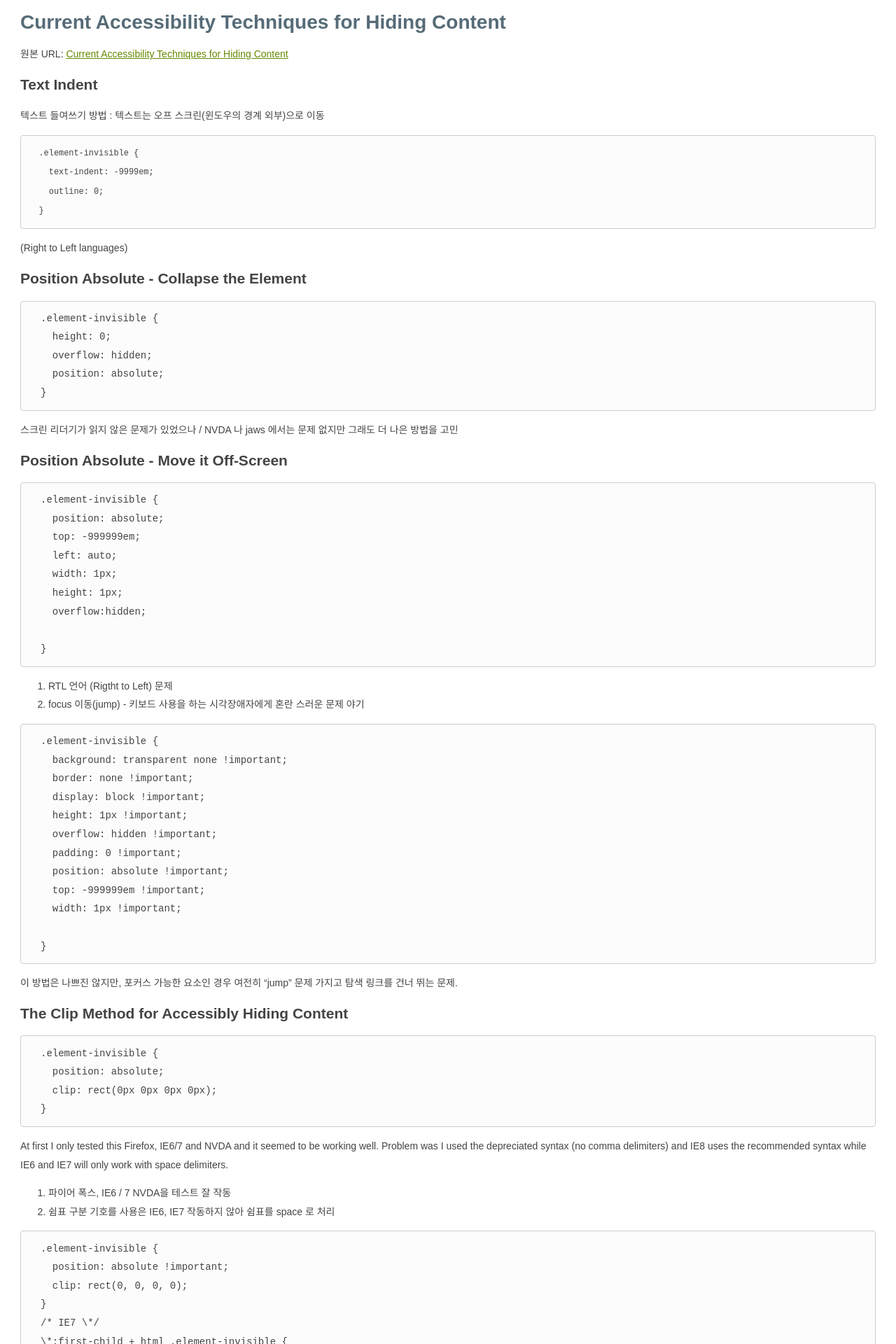
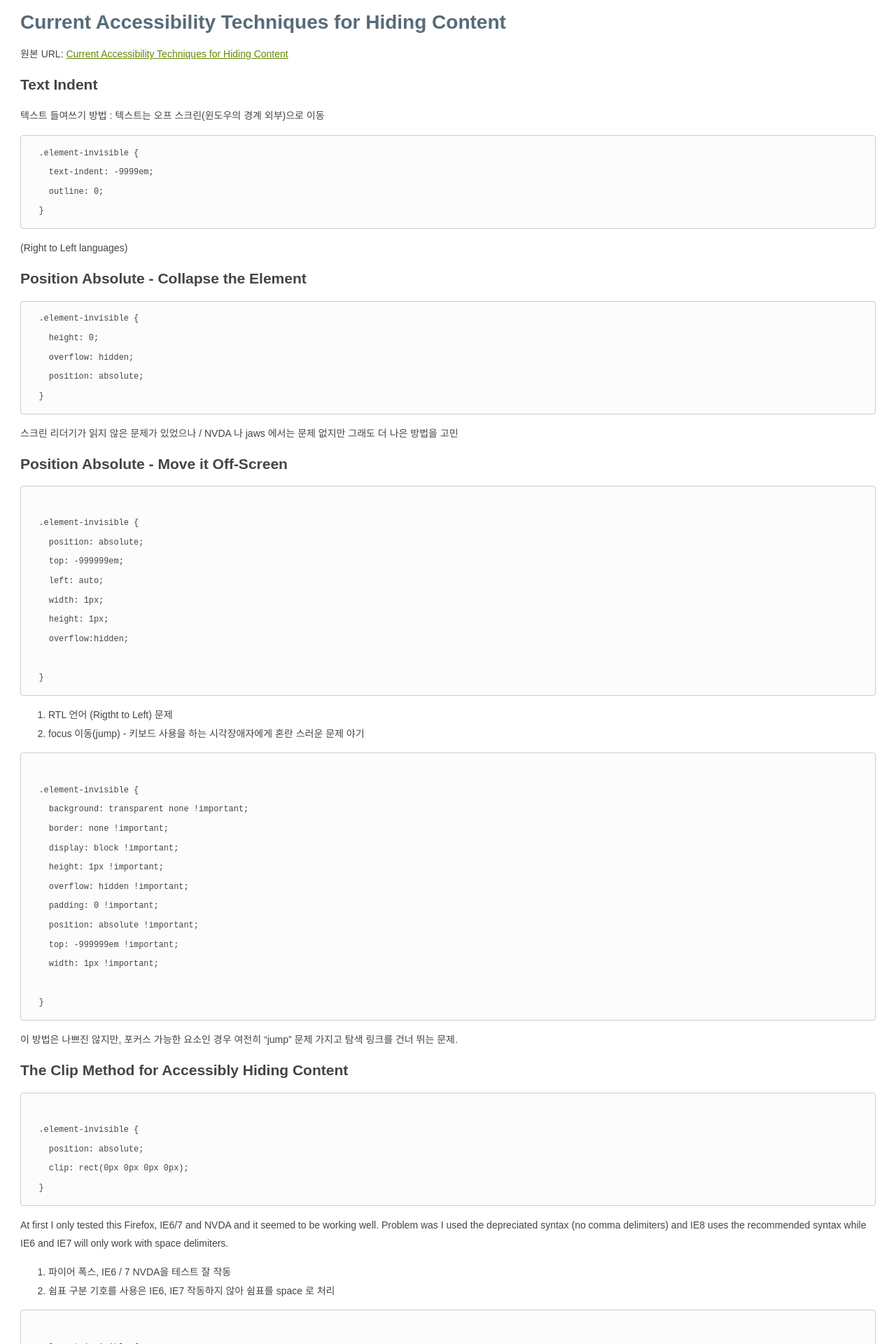
Before and after one commit to ionic2002/ionic2002.github.io, a Jekyll site: the page built from _posts/2016-03-21-issue_04.md, in a window 1280 px wide. Shown: the top 1920 px of the page at 70% size. Built offline with Jekyll 4.4.1, drawn with Linux system fonts in a browser that asks for light colours.

Commit message:
코드 블럭
코드 블럭

```diff
--- a/_posts/2016-03-21-issue_04.md
+++ b/_posts/2016-03-21-issue_04.md
@@ -27,13 +27,14 @@
 
 ## Position Absolute - Collapse the Element
 
-<pre>
+~~~~
 	.element-invisible {
 	  height: 0;
 	  overflow: hidden;
 	  position: absolute;
 	}
-</pre>
+~~~~
+
 
 스크린 리더기가 읽지 않은 문제가 있었으나 / NVDA 나 jaws 에서는 문제 없지만 그래도 더 나은 방법을
 고민
@@ -41,7 +42,8 @@
 ## Position Absolute - Move it Off-Screen
 
 
-<pre>
+~~~~
+
 	.element-invisible {
 	  position: absolute;
 	  top: -999999em;
@@ -51,13 +53,15 @@
 	  overflow:hidden;
 
 	}
-</pre>
+~~~~
+
 
 1. RTL 언어 (Rigtht to Left) 문제
 2. focus 이동(jump) - 키보드 사용을 하는 시각장애자에게 혼란 스러운 문제 야기
 
 
-<pre>
+~~~~
+
 	.element-invisible {
 	  background: transparent none !important;
 	  border: none !important;
@@ -70,7 +74,8 @@
 	  width: 1px !important;
 
 	}
-</pre>
+~~~~
+
 
 이 방법은 나쁘진 않지만, 포커스 가능한 요소인 경우 여전히 “jump” 문제 가지고 탐색 링크를 건너 뛰는 문제.
 
@@ -78,12 +83,14 @@
 ## The Clip Method for Accessibly Hiding Content
 
 
-<pre>
+~~~~
+
 	.element-invisible {
 	  position: absolute;
 	  clip: rect(0px 0px 0px 0px);
 	}
-</pre>
+~~~~
+
 
 At first I only tested this Firefox, IE6/7 and NVDA and it seemed to be working well. Problem was I used the depreciated syntax (no comma delimiters) and IE8 uses the recommended syntax while IE6 and IE7 will only work with space delimiters.
 
@@ -91,7 +98,8 @@
 1. 파이어 폭스, IE6 / 7 NVDA을 테스트 잘 작동
 2. 쉼표 구분 기호를 사용은 IE6, IE7  작동하지 않아 쉼표를 space 로 처리
 
-<pre>
+~~~~
+
 	.element-invisible {
 	  position: absolute !important;
 	  clip: rect(0, 0, 0, 0);
@@ -104,7 +112,8 @@
 	\* html .element-invisible {
 	  clip: rect(0 0 0 0);
 	}
-</pre>
+~~~~
+
 
 1.  상대적으로 가벼운 CSS
 2.  Firefox, Opera 10, Chrome, IE6/7/8, Safari 4 and 5 (but not with Voice Over) and NVDA 테스트 완료
@@ -118,13 +127,15 @@
 
 The new method uses 1px value instead of 0: 0 대신 1px (음성지원 여부)
 
-<pre>
+~~~~
+
 	.element-invisible {
 	  position: absolute !important;
 	  clip: rect(1px 1px 1px 1px); /* IE6, IE7 */
 	  clip: rect(1px, 1px, 1px, 1px);
 	}
-</pre>
+~~~~
+
 
 ## 글을 마치며
 
```
